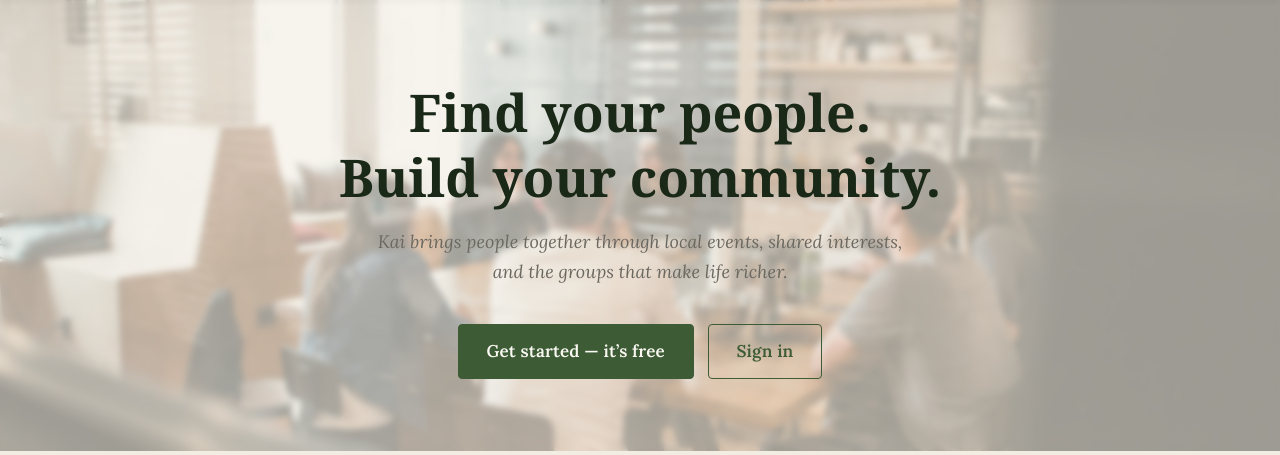
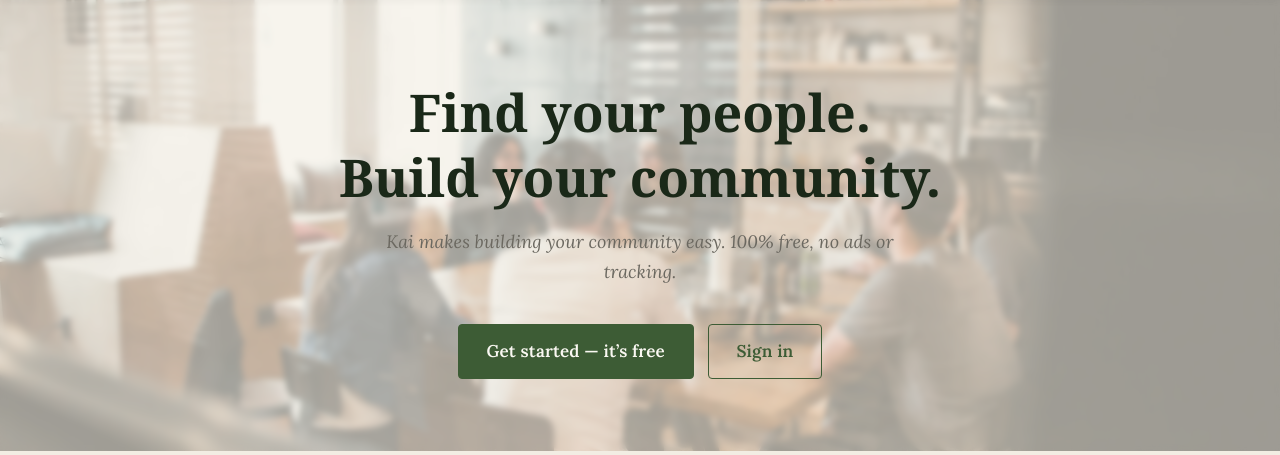
Before and after one commit to devalexwhite/Kai, a PHP site: template templates/home.html.twig in a window 1280 px wide. Shown: the part 58-513 px from the top of the page. Run offline with PHP 8.4, Linux system fonts and the light colour scheme; the template is opened without the code that fills it, so the values that code supplies are empty; some libraries are stand-ins or nearby versions; some web fonts are replaced.

Commit message:
Update home

```diff
--- a/templates/home.html.twig
+++ b/templates/home.html.twig
@@ -6,7 +6,7 @@
 <section class="hero">
     <div class="container">
         <h1 class="hero__headline">Find your people.<br>Build your community.</h1>
-        <p class="hero__sub">Kai brings people together through local events, shared interests, and the groups that make life richer.</p>
+        <p class="hero__sub">Kai makes building your community easy. 100% free, no ads or tracking.</p>
         <div class="hero__actions">
             {% if current_user %}
                 <a href="/dashboard" class="btn btn--primary btn--lg">Go to Dashboard</a>
```
